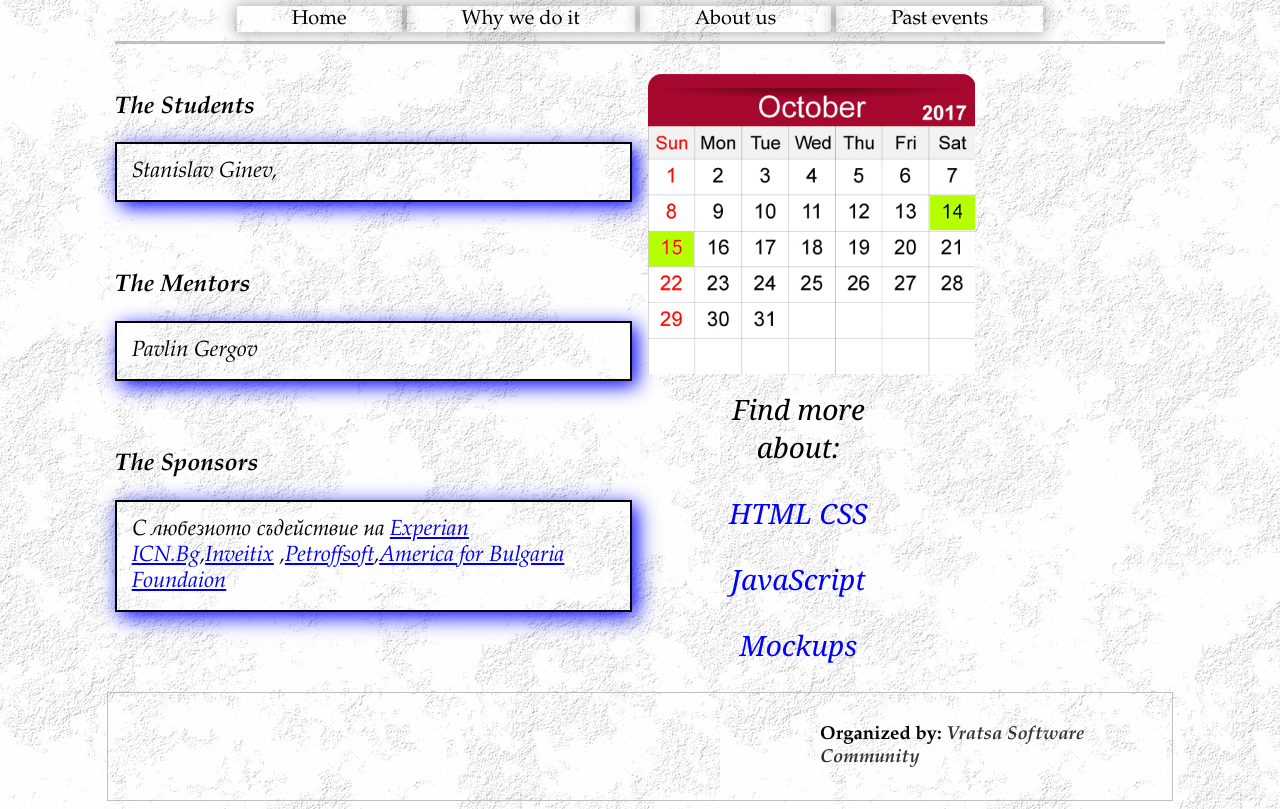
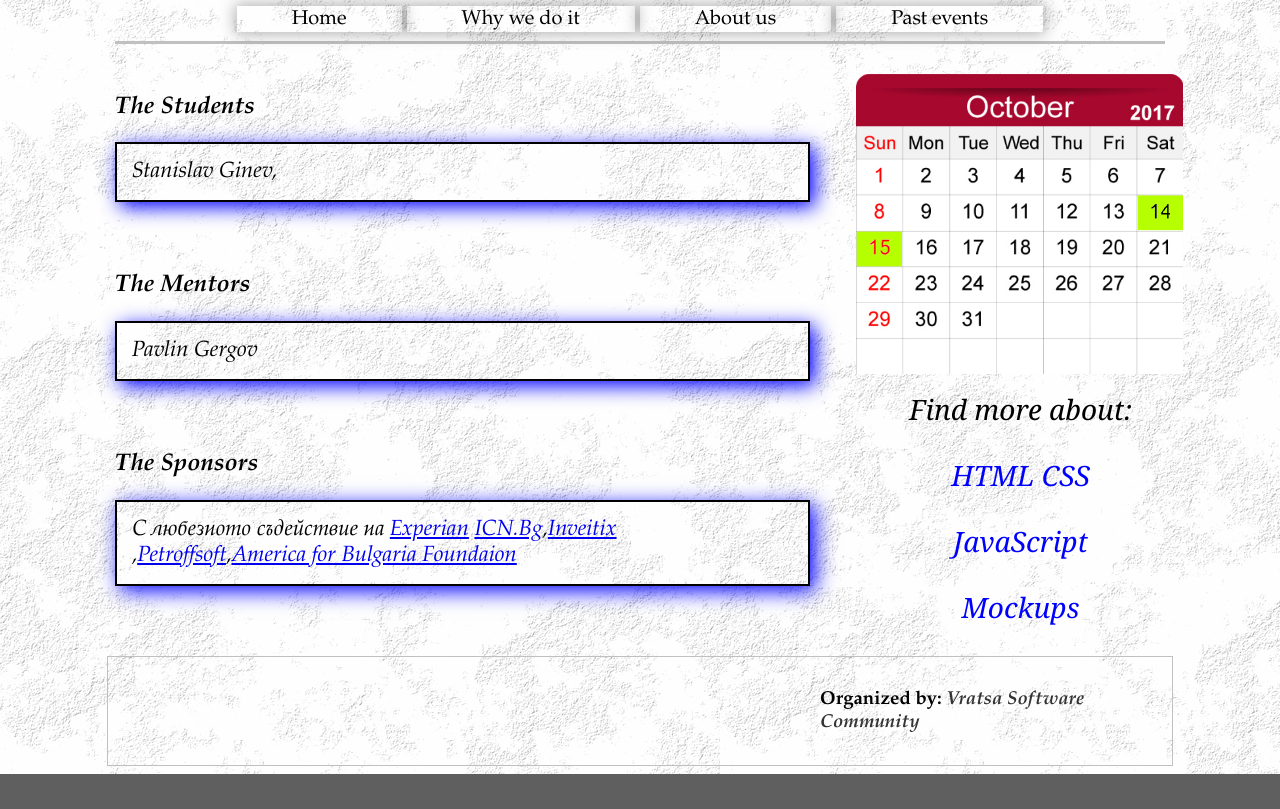
Before and after one commit to stani1940/stani1940.github.io, a plain HTML site: page index.html in a window 1280 px wide. Shown: the part 133-942 px from the top of the page. After the commit the page ends 907 px from the top, so only its background shows below. Drawn offline with Linux system fonts and the light colour scheme.

Commit message:
Update main.css

```diff
--- a/static/css/main.css
+++ b/static/css/main.css
@@ -46,7 +46,7 @@ body  {
 .article-container {
   margin-top: 30px;
   font-style: italic;
-  width: 800px;
+
 }
 .text-container {
   border: 2px solid black;
@@ -58,6 +58,7 @@ body  {
 }
 .calendar-container img{
   height: 300px;
+  margin-left: 30px;
 }
 .technologies-container {
   padding-left: 50px;
```
